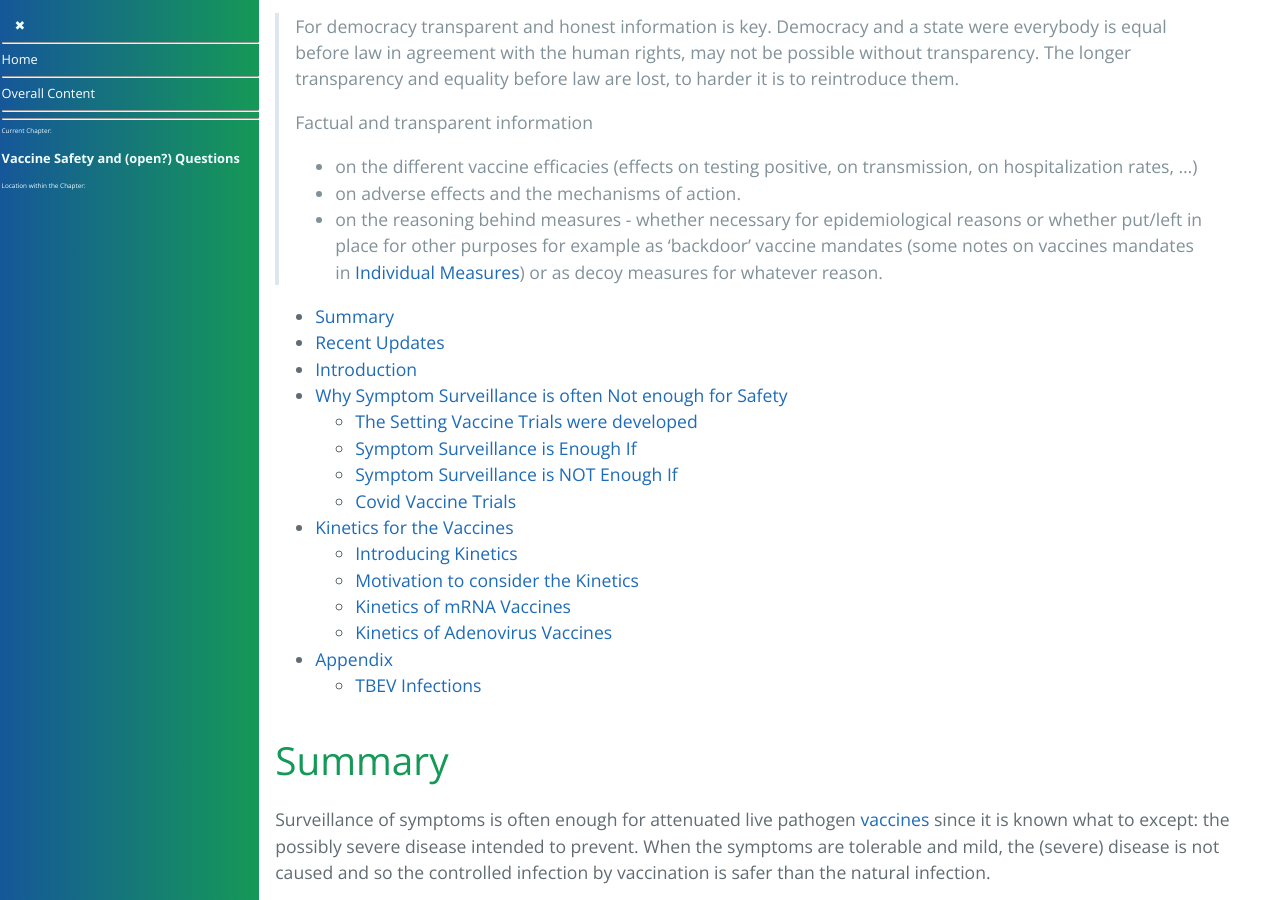
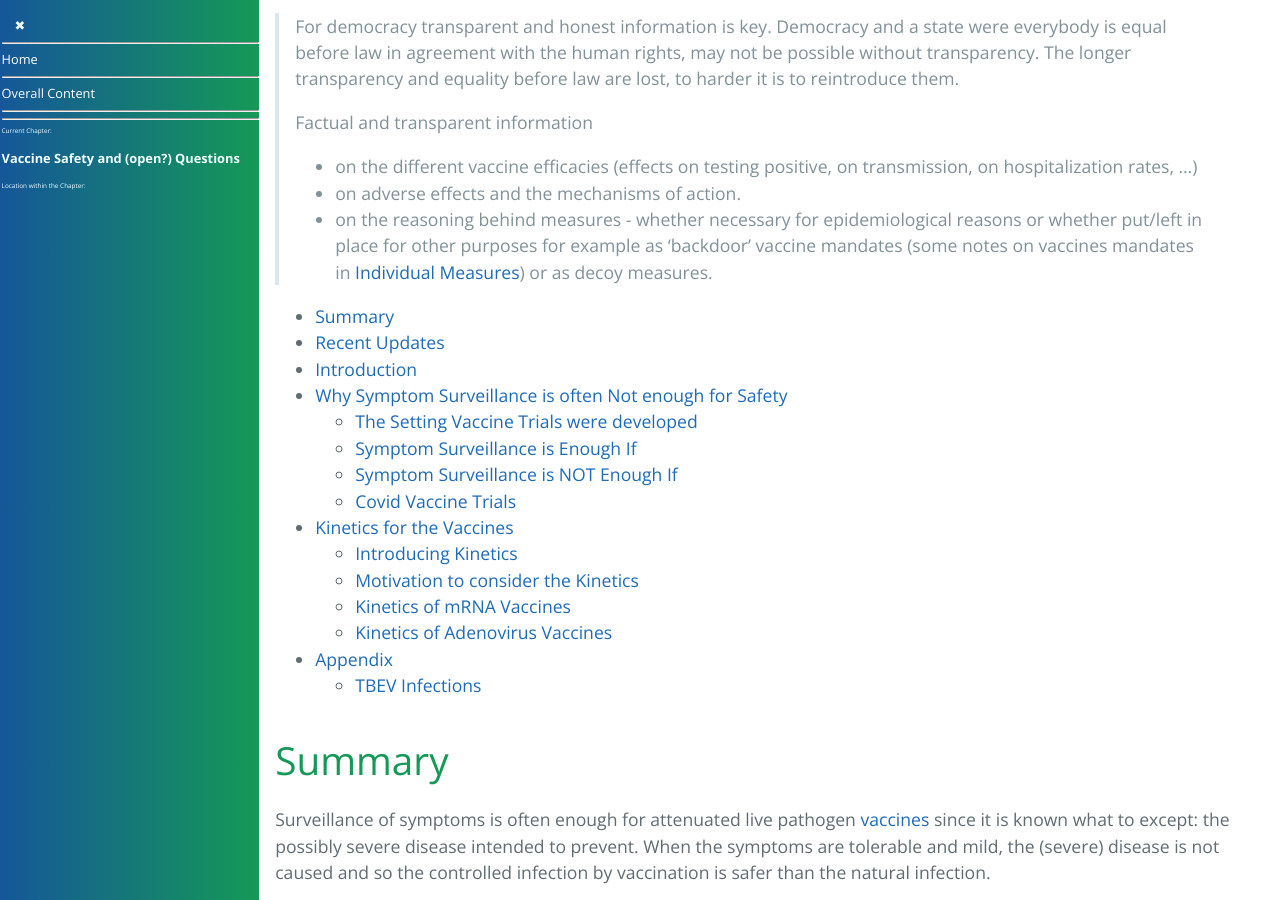
Before and after one commit to forestgrape/coronavirus, a Jekyll site: the page built from 10_vaccines/vaccine_safety.md, in a window 1280 px wide and 900 px high, scrolled down 1808 px. Built offline with Jekyll 4.4.1, drawn with Linux system fonts in a browser that asks for light colours; our own code applies the rules of GitHub Pages for plain Markdown files.

Commit message:
formulation

```diff
--- a/10_vaccines/vaccine_safety.md
+++ b/10_vaccines/vaccine_safety.md
@@ -38,7 +38,7 @@
 > Factual and transparent information
 > * on the different vaccine efficacies (effects on testing positive, on transmission, on hospitalization rates, ...)
 > * on adverse effects and the mechanisms of action.
-> * on the reasoning behind measures - whether necessary for epidemiological reasons or whether put/left in place for other purposes for example as 'backdoor' vaccine mandates (some notes on vaccines mandates in [Individual Measures](../7_social/individual_measures.md)) or as decoy measures for whatever reason.
+> * on the reasoning behind measures - whether necessary for epidemiological reasons or whether put/left in place for other purposes for example as 'backdoor' vaccine mandates (some notes on vaccines mandates in [Individual Measures](../7_social/individual_measures.md)) or as decoy measures.
 
 
 
```
